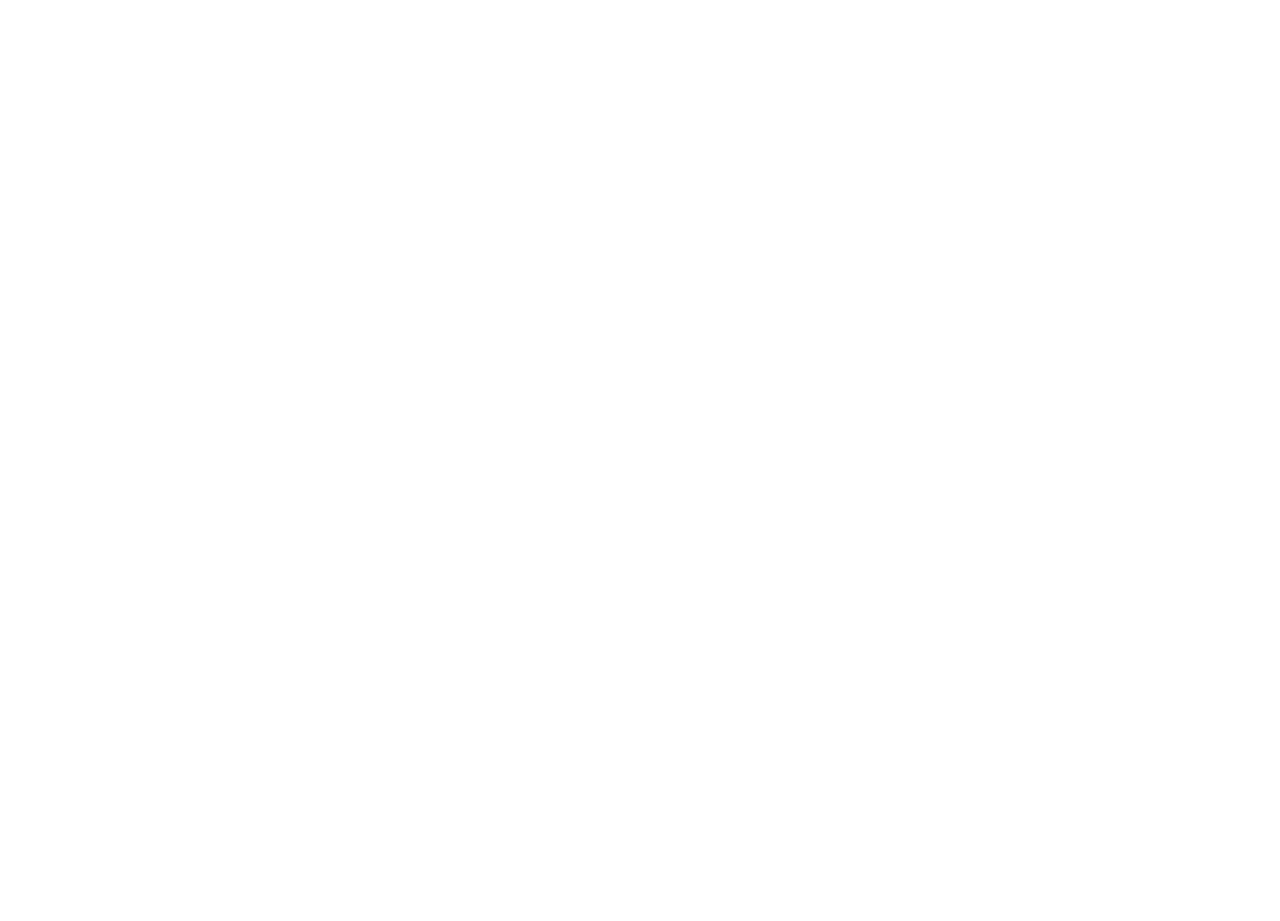
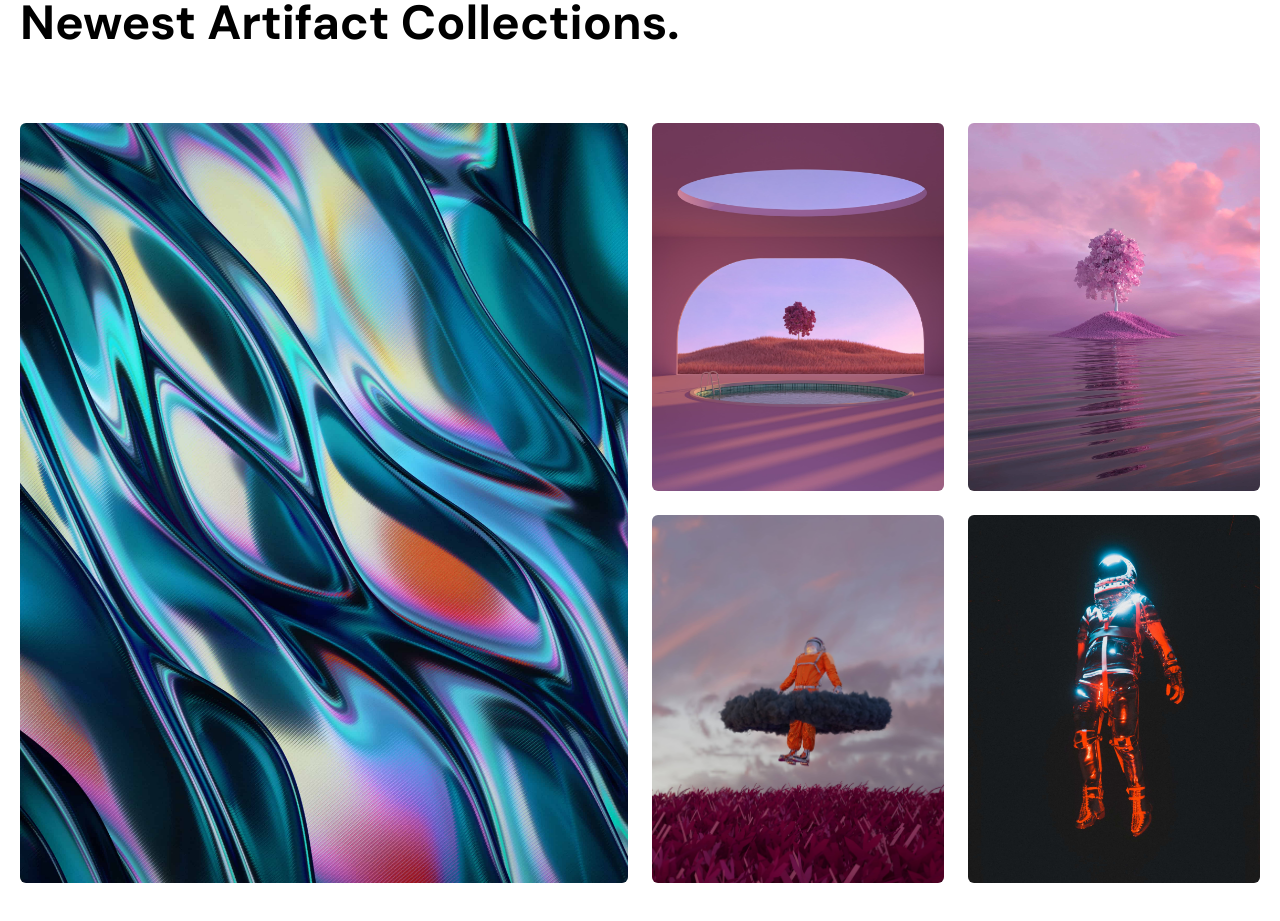
Before and after one commit to erwinnp/Artifact-LandingPage, a React (Vite) app: page / in a window 1280 px wide. Shown: the part 2780-3701 px from the top of the page. Before the commit the page ends 2527 px from the top, so only its background shows below. Built offline with nearby package versions, Linux system fonts and the light colour scheme.

Commit message:
Slicing Newest Section

```diff
--- a/src/App.jsx
+++ b/src/App.jsx
@@ -3,6 +3,7 @@
 import About from './sections/About'
 import Features from './sections/Features'
 import Hero from './sections/Hero'
+import Newest from './sections/Newest'
 
 const App = () => {
   return (
@@ -11,6 +12,7 @@
       <Hero />
       <About />
       <Features />
+      <Newest />
     </>
   )
 }
--- a/src/components/SectionTitle.jsx
+++ b/src/components/SectionTitle.jsx
@@ -2,7 +2,9 @@
 
 const SectionTitle = ({ title }) => {
   return (
-    <h1 className='font-main font-bold text-2xl sm:text-[48px]'>{title}</h1>
+    <h1 className='font-main font-bold text-2xl sm:text-[48px] leading-normal'>
+      {title}
+    </h1>
   )
 }
 
--- a/src/sections/Newest.jsx
+++ b/src/sections/Newest.jsx
@@ -1,8 +1,64 @@
+import styles from '../style'
+import NFT7 from '../assets/nft7.jpg'
+import NFT8 from '../assets/nft8.jpg'
+import NFT9 from '../assets/nft9.jpg'
+import NFT11 from '../assets/nft11.jpg'
+import NFT12 from '../assets/nft12.jpg'
+import SectionTitle from '../components/SectionTitle'
+
 const Newest = () => {
   return (
-    <div>
-      <h1>Newest</h1>
-    </div>
+    <section className='w-full'>
+      <div
+        className={`${styles.section} max-w-[600px] py-12 md:pt-[200px] px-4 sm:px-0`}
+      >
+        <div className='text-center md:text-left'>
+          <SectionTitle title='Newest Artifact Collections.' />
+        </div>
+        <div
+          className={`${styles.flexCenter} flex-col h-full sm:mt-16 mt-8 gap-6 sm:grid sm:grid-cols-2 md:grid-cols-4 md:grid-rows-2`}
+        >
+          <div className='w-full h-[280px] col-span-2 md:h-full md:row-span-2 md:col-span-2'>
+            <img
+              src={NFT7}
+              alt=''
+              className='object-cover w-full h-full rounded-md'
+            />
+          </div>
+          <div className='w-full h-[280px] md:h-full'>
+            <img
+              src={NFT8}
+              alt=''
+              className='object-cover w-full h-full rounded-md'
+            />
+          </div>
+          <div className='w-full h-[280px] md:h-full'>
+            <img
+              src={NFT9}
+              alt=''
+              className='object-cover w-full h-full rounded-md'
+            />
+          </div>
+          <div className='w-full h-[280px] md:h-full'>
+            <img
+              src={NFT11}
+              alt=''
+              className='object-cover w-full h-full rounded-md'
+            />
+          </div>
+          <div className='w-full h-[280px] md:h-full'>
+            <img
+              src={NFT12}
+              alt=''
+              className='object-cover w-full h-full rounded-md'
+            />
+          </div>
+        </div>
+        <div className={`w-full ${styles.flexCenter} items-center mt-16`}>
+          <button className={`btn-dark`}>Browse NFTs</button>
+        </div>
+      </div>
+    </section>
   )
 }
 
```
